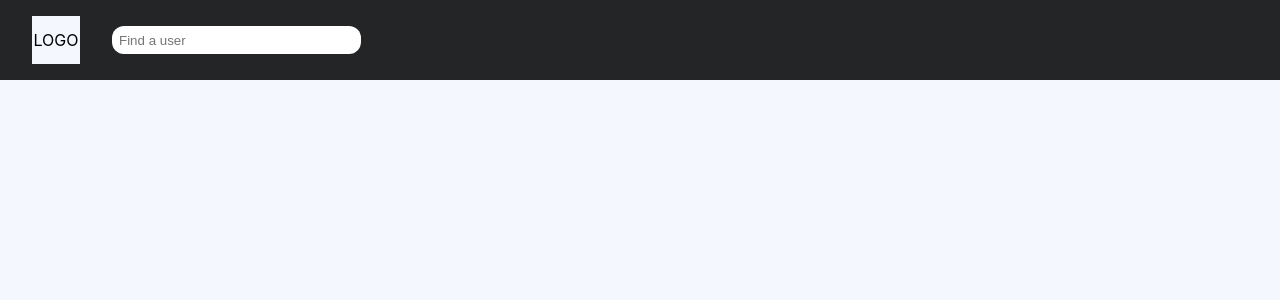
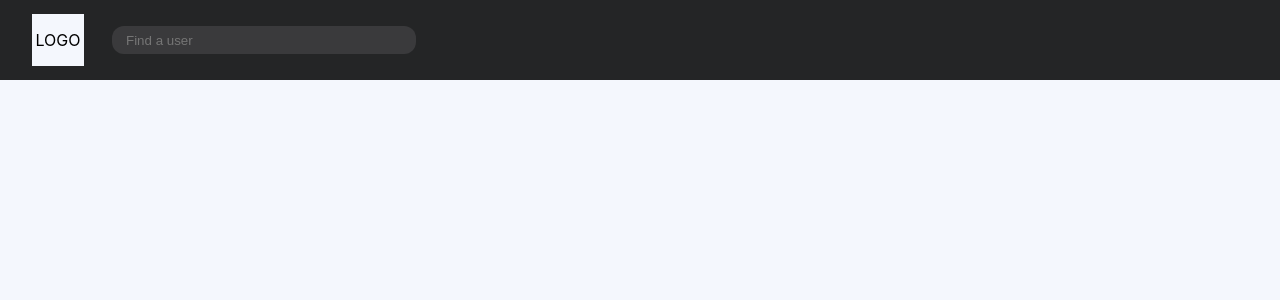
Before and after one commit to Legandjl/odinbook_client, a React (Create React App) app: page / in a window 1280 px wide. Shown: the top 300 px of the page. Built offline with nearby package versions, Linux system fonts and the light colour scheme.

Commit message:
header search

```diff
--- a/src/components/header/Header.js
+++ b/src/components/header/Header.js
@@ -1,12 +1,27 @@
+import { useState } from "react";
 import "./header.css";
 
 const Header = () => {
+  const [searchQuery, setSearchQuery] = useState("");
+  const handleChange = (e) => {
+    const val = e.target.value;
+    setSearchQuery(val);
+  };
   return (
     <div className="header">
       <div className="logo">
         <div className="logoInner">LOGO</div>
       </div>
-      <input placeholder="Find a user" className="searchBox" type={"text"} />
+      <div className="searchWrap">
+        <input
+          placeholder="Find a user"
+          className="searchBox"
+          type={"text"}
+          value={searchQuery}
+          onChange={handleChange}
+        />
+        {searchQuery.length > 0 && <div className={"searchRes"}></div>}
+      </div>
     </div>
   );
 };
--- a/src/components/header/header.css
+++ b/src/components/header/header.css
@@ -12,6 +12,7 @@
     width:3em;
     display: grid;
     margin-right: 2em;
+
 }
 
 .logoInner {
@@ -22,17 +23,37 @@
     justify-self: center;
     display: grid;
     align-items: center;
+    padding: 2px;
+}
+
+.searchWrap {
+    align-self: center;
+    width:18em;
+    position: relative;
 }
 
 .searchBox {
-    width:18em;
+    width:100%;
     height:1.5em;
-    align-self: center;
+    border:none;
+    outline:none;
+    padding-left: 14px;
+    color:#292929cf;
+    height:2em;
+    border-radius: 12px;
+    background-color: #3a3a3c;
+    color: rgb(241, 237, 237);
+}
 
-border:none;
-outline:none;
-padding-left: 7px;
-color:#292929cf;
-height:2em;
-border-radius: 12px;
+.searchRes {
+    height:300px;
+    width:100%;
+    background-color: #3a3a3c;
+    position: absolute;
+    padding-left: 14px;
+    border-radius: 12px;
+    top:30px;
+
+
+
 }
```
